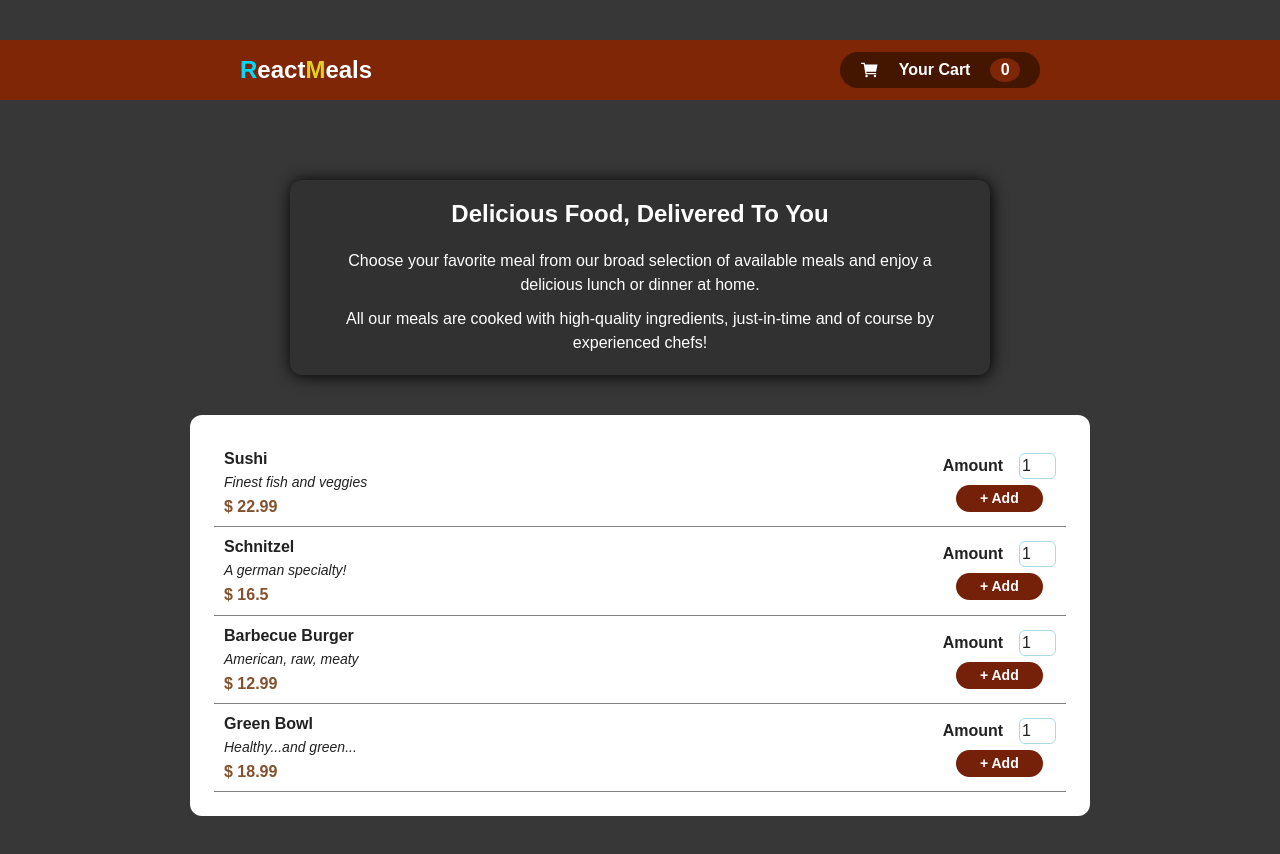
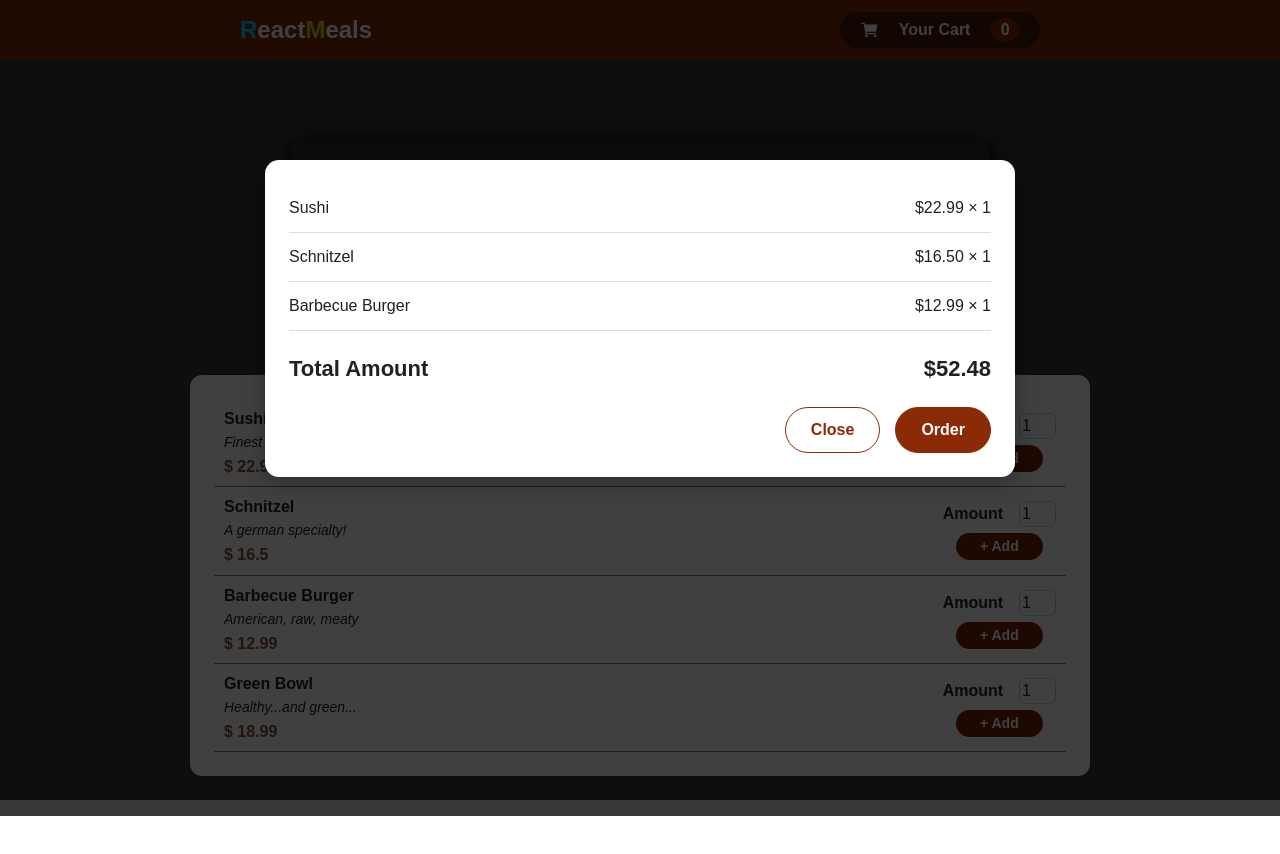
Before and after one commit to SanathRai33/ReactMeals, a React (Vite) app: page / in a window 1280 px wide. After the commit the page ends 816 px from the top, so only its background shows below. Built offline with nearby package versions, Linux system fonts and the light colour scheme.

Commit message:
feat: implement cart modal using React Portal

```diff
--- a/index.html
+++ b/index.html
@@ -8,6 +8,7 @@
   </head>
   <body>
     <div id="root"></div>
+    <div id="overlays"></div>
     <script type="module" src="/src/main.jsx"></script>
   </body>
 </html>
--- a/src/App.css
+++ b/src/App.css
@@ -1,54 +1,6 @@
 .App {
-  padding: 40px 0;
+  padding: 0 0 40px 0;
   background-color: #373737;
-}
-
-.header {
-  width: 100%;
-  height: 60px;
-  padding: 12px 240px;
-  position: sticky;
-  top: 0;
-  display: flex;
-  align-items: center;
-  justify-content: space-between;
-  background-color: #7e2606;
-  color: white;
-}
-
-.header h2 {
-  font-weight: 800;
-}
-
-.cart {
-  width: 200px;
-  height: 36px;
-  display: flex;
-  align-items: center;
-  justify-content: space-evenly;
-  border-radius: 24px;
-  background-color: #441600;
-}
-
-.cart-icon {
-  font-size: larger;
-  height: 24px;
-  display: flex;
-  align-items: center;
-  justify-content: center;
-}
-
-.cart h3 {
-  font-size: 16px;
-}
-
-.cart p {
-  width: 30px;
-  /* height: 30px; */
-  background-color: #7e2606;
-  border-radius: 50%;
-  text-align: center;
-  font-weight: 800;
 }
 
 .main-section {
@@ -59,118 +11,13 @@
   gap: 40px;
 }
 
-.summary {
-  width: 700px;
-  /* height: 160px; */
-  max-width: 92%;
-  padding: 20px 40px;
-  display: flex;
-  align-items: center;
-  justify-content: center;
-  flex-direction: column;
-  gap: 10px;
-  border-radius: 12px;
-  background-color: #313131;
-  color: white;
-  text-align: center;
-  font-family: "Quicksand", sans-serif;
-  box-shadow: 1px 1px 16px black;
-}
-
-.summary h2 {
-  margin-bottom: 10px;
-  font-weight: 700;
-}
-
-.meals-list {
-  width: 900px;
-  max-width: 90%;
-  padding: 24px;
-  background-color: white;
-  border-radius: 12px;
-}
-
-.meals-item {
-  display: flex;
-  justify-content: space-between;
-  align-items: center;
-  padding: 10px;
-  border-bottom: 1px solid gray;
-  font-family: "Quicksand", sans-serif;
-}
-
-.meals-item h5 {
-  font-size: 16px;
-}
-
-.meals-item .desc {
-  font-size: 14px;
-  font-style: italic;
-  padding: 4px 0;
-}
-
-.meals-item .price {
-  color: #83512e;
-  font-weight: 800;
-}
-
-.meals-item .amount {
-  display: flex;
-  flex-direction: column;
-  align-items: center;
-  justify-content: center;
-  gap: 6px;
-}
-
-.meals-item .amount-top {
-  display: flex;
-  justify-content: space-evenly;
-  align-items: center;
-  gap: 16px;
-}
-
-.amount-top p:first-child {
-  font-weight: bold;
-}
-
-.amount-top p:last-child {
-  border: 1px solid lightblue;
-  padding: 0 24px 0 2px;
-  border-radius: 6px;
-}
-
-.meals-item button {
-  border-radius: 16px;
-  background-color: #752008;
-  padding: 3px 24px;
-  font-weight: 600;
-  color: white;
-  font-size: 14px;
-}
 
 /* Table Views */
-@media (max-width: 768px) {
-  .header {
-    padding: 0 40px;
-  }
-}
+/* @media (max-width: 768px) {
+
+} */
 
 /* Mobile Views */
-@media (max-width: 480px) {
-  .header {
-    padding: 0 10px;
-  }
+/* @media (max-width: 480px) {
 
-  .summary {
-    padding: 20px;
-  }
-
-  .summary h2 {
-    font-weight: 500;
-    font-size: 21px;
-  }
-
-  .summary p {
-    font-size: 14px;
-  }
-}
+} */
--- a/src/App.jsx
+++ b/src/App.jsx
@@ -1,5 +1,6 @@
 import './App.css'
-import Navbar from './components/Layout/Header'
+import Cart from './components/Cart/Cart'
+import Header from './components/Layout/Header'
 import Summary from './components/Layout/Summary'
 import MealsList from './components/Meals/MealsList'
 
@@ -7,12 +8,14 @@ function App() {
 
   return (
     <div className='App'>
-    <Navbar />
-    <section className='main-section'>
-      <h1 className='just'></h1>
-      <Summary />
-      <MealsList />
-    </section>
+      <Header />
+      <section className='main-section'>
+        <h1 className='just'></h1>
+        <Summary />
+        <MealsList />
+      </section>
+
+      <Cart />
     </div>
   )
 }
--- /dev/null
+++ b/src/components/Cart/Cart.css
@@ -0,0 +1,89 @@
+.cart-backdrop {
+  position: fixed;
+  inset: 0;
+  background: rgba(0, 0, 0, 0.75);
+  z-index: 100;
+}
+
+.cart-modal {
+  position: fixed;
+  top: 20%;
+  left: 50%;
+  transform: translateX(-50%);
+  width: 90%;
+  max-width: 750px;
+  background: white;
+  padding: 24px;
+  border-radius: 14px;
+  z-index: 101;
+  box-shadow: 0 5px 25px rgba(0, 0, 0, 0.3);
+}
+
+.cart-items {
+  list-style: none;
+  padding: 0;
+  margin: 0;
+}
+
+.cart-items li {
+  display: flex;
+  justify-content: space-between;
+  align-items: center;
+  padding: 12px 0;
+  border-bottom: 1px solid #ddd;
+  font-size: 16px;
+}
+
+.cart-total {
+  display: flex;
+  justify-content: space-between;
+  align-items: center;
+  margin-top: 25px;
+}
+
+.cart-total h2 {
+  font-size: 22px;
+  font-weight: bold;
+}
+
+.cart-actions {
+  display: flex;
+  justify-content: flex-end;
+  gap: 15px;
+  margin-top: 25px;
+}
+
+.cart-actions button {
+  padding: 10px 25px;
+  border-radius: 25px;
+  font-size: 16px;
+  cursor: pointer;
+  font-weight: 600;
+}
+
+.close-btn {
+  background: white;
+  color: #8a2b06;
+  border: 1px solid #8a2b06;
+}
+
+.order-btn {
+  background: #8a2b06;
+  color: white;
+  border: 1px solid #8a2b06;
+}
+
+@media (max-width: 480px) {
+  .cart-modal {
+    top: 15%;
+    padding: 18px;
+  }
+
+  .cart-total h2 {
+    font-size: 18px;
+  }
+
+  .cart-items li {
+    font-size: 14px;
+  }
+}
--- a/src/components/Cart/Cart.jsx
+++ b/src/components/Cart/Cart.jsx
@@ -1,20 +1,61 @@
-import React from 'react'
-import { IoCartSharp } from "react-icons/io5";
+import React from "react";
+import { createPortal } from "react-dom";
+import "./Cart.css";
 
-const Cart = ({ cartCount }) => {
-    return (
-        <div className='cart'>
-            <div className='icon'>
-                <IoCartSharp className='cart-icon' />
+function Cart() {
+    const cartItems = [
+        {
+            id: 1,
+            name: "Sushi",
+            price: 22.99,
+            quantity: 1,
+        },
+        {
+            id: 2,
+            name: "Schnitzel",
+            price: 16.5,
+            quantity: 1,
+        },
+        {
+            id: 3,
+            name: "Barbecue Burger",
+            price: 12.99,
+            quantity: 1,
+        },
+    ];
+
+    const totalAmount = cartItems.reduce(
+        (total, item) => total + item.price * item.quantity,
+        0
+    );
+
+    return createPortal(
+        <div className="cart-backdrop">
+            <div className="cart-modal">
+                <ul className="cart-items">
+                    {cartItems.map((item) => (
+                        <li key={item.id}>
+                            <span>{item.name}</span>
+                            <span>
+                                ${item.price.toFixed(2)} × {item.quantity}
+                            </span>
+                        </li>
+                    ))}
+                </ul>
+
+                <div className="cart-total">
+                    <h2>Total Amount</h2>
+                    <h2>${totalAmount.toFixed(2)}</h2>
+                </div>
+
+                <div className="cart-actions">
+                    <button className="close-btn">Close</button>
+                    <button className="order-btn">Order</button>
+                </div>
             </div>
-            <h3>
-                Your Cart
-            </h3>
-            <p>
-                {cartCount}
-            </p>
-        </div>
-    )
+        </div>,
+        document.getElementById("overlays")
+    );
 }
 
-export default Cart
+export default Cart;
--- /dev/null
+++ b/src/components/Cart/CartButton.jsx
@@ -0,0 +1,20 @@
+import React from 'react'
+import { IoCartSharp } from "react-icons/io5";
+
+const Cart = ({ cartCount }) => {
+    return (
+        <div className='cart'>
+            <div className='icon'>
+                <IoCartSharp className='cart-icon' />
+            </div>
+            <h3>
+                Your Cart
+            </h3>
+            <p>
+                {cartCount}
+            </p>
+        </div>
+    )
+}
+
+export default Cart
--- /dev/null
+++ b/src/components/Layout/Header.css
@@ -0,0 +1,60 @@
+
+.header {
+  width: 100%;
+  height: 60px;
+  padding: 12px 240px;
+  position: sticky;
+  top: 0;
+  display: flex;
+  align-items: center;
+  justify-content: space-between;
+  background-color: #7e2606;
+  color: white;
+}
+
+.header h2 {
+  font-weight: 800;
+}
+
+.cart {
+  width: 200px;
+  height: 36px;
+  display: flex;
+  align-items: center;
+  justify-content: space-evenly;
+  border-radius: 24px;
+  background-color: #441600;
+}
+
+.cart-icon {
+  font-size: larger;
+  height: 24px;
+  display: flex;
+  align-items: center;
+  justify-content: center;
+}
+
+.cart h3 {
+  font-size: 16px;
+}
+
+.cart p {
+  width: 30px;
+  /* height: 30px; */
+  background-color: #7e2606;
+  border-radius: 50%;
+  text-align: center;
+  font-weight: 800;
+}
+
+@media (max-width: 768px) {
+  .header {
+    padding: 0 40px;
+  }
+}
+
+@media (max-width: 480px) {
+  .header {
+    padding: 0 10px;
+  }
+}
--- a/src/components/Layout/Header.jsx
+++ b/src/components/Layout/Header.jsx
@@ -1,5 +1,6 @@
 import React from 'react'
-import Cart from '../Cart/Cart'
+import Cart from '../Cart/CartButton'
+import './Header.css'
 
 const Header = () => {
   return (
--- /dev/null
+++ b/src/components/Layout/Summary.css
@@ -0,0 +1,38 @@
+.summary {
+  width: 700px;
+  /* height: 160px; */
+  max-width: 92%;
+  padding: 20px 40px;
+  display: flex;
+  align-items: center;
+  justify-content: center;
+  flex-direction: column;
+  gap: 10px;
+  border-radius: 12px;
+  background-color: #313131;
+  color: white;
+  text-align: center;
+  font-family: "Quicksand", sans-serif;
+  box-shadow: 1px 1px 16px black;
+}
+
+.summary h2 {
+  margin-bottom: 10px;
+  font-weight: 700;
+}
+
+
+@media (max-width: 480px) {
+  .summary {
+    padding: 20px;
+  }
+
+  .summary h2 {
+    font-weight: 500;
+    font-size: 21px;
+  }
+
+  .summary p {
+    font-size: 14px;
+  }
+}
--- a/src/components/Layout/Summary.jsx
+++ b/src/components/Layout/Summary.jsx
@@ -1,4 +1,5 @@
 import React from 'react'
+import './Summary.css'
 
 const Summary = () => {
     return (
--- /dev/null
+++ b/src/components/Meals/Meals.css
@@ -0,0 +1,65 @@
+.meals-list {
+  width: 900px;
+  max-width: 90%;
+  padding: 24px;
+  background-color: white;
+  border-radius: 12px;
+}
+
+.meals-item {
+  display: flex;
+  justify-content: space-between;
+  align-items: center;
+  padding: 10px;
+  border-bottom: 1px solid gray;
+  font-family: "Quicksand", sans-serif;
+}
+
+.meals-item h5 {
+  font-size: 16px;
+}
+
+.meals-item .desc {
+  font-size: 14px;
+  font-style: italic;
+  padding: 4px 0;
+}
+
+.meals-item .price {
+  color: #83512e;
+  font-weight: 800;
+}
+
+.meals-item .amount {
+  display: flex;
+  flex-direction: column;
+  align-items: center;
+  justify-content: center;
+  gap: 6px;
+}
+
+.meals-item .amount-top {
+  display: flex;
+  justify-content: space-evenly;
+  align-items: center;
+  gap: 16px;
+}
+
+.amount-top p:first-child {
+  font-weight: bold;
+}
+
+.amount-top p:last-child {
+  border: 1px solid lightblue;
+  padding: 0 24px 0 2px;
+  border-radius: 6px;
+}
+
+.meals-item button {
+  border-radius: 16px;
+  background-color: #752008;
+  padding: 3px 24px;
+  font-weight: 600;
+  color: white;
+  font-size: 14px;
+}
--- a/src/components/Meals/MealsList.jsx
+++ b/src/components/Meals/MealsList.jsx
@@ -1,5 +1,6 @@
 import React from 'react'
 import MealsItem from './MealsItem'
+import './Meals.css'
 
 const MealsList = () => {
 
```
